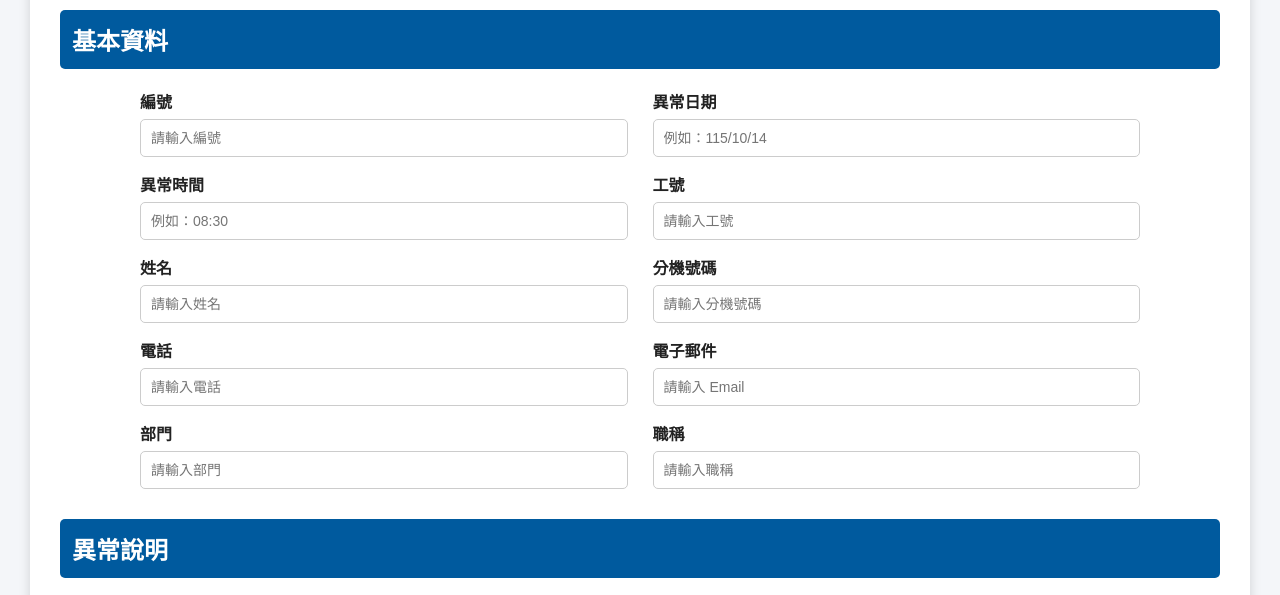
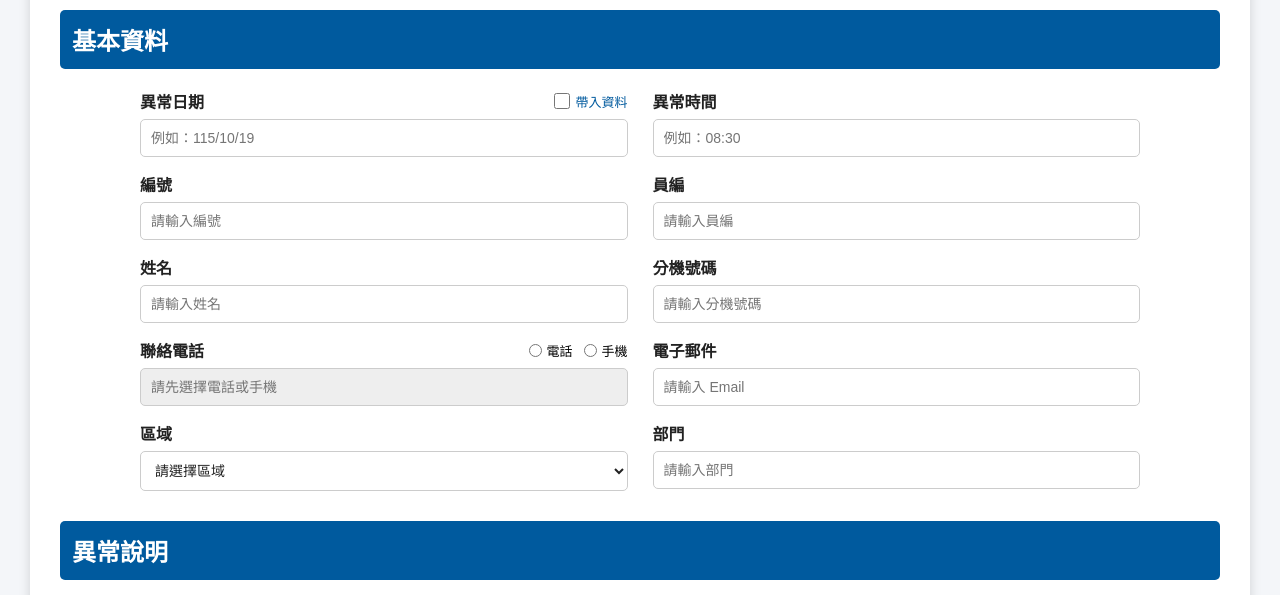
Before and after one commit to 2026eric/2026eric.github.io, a plain HTML site: page index.html in a window 1280 px wide. Shown: the part 147-742 px from the top of the page. Drawn offline with Linux system fonts and the light colour scheme.

Commit message:
Update index.html

```diff
--- a/index.html
+++ b/index.html
@@ -6,7 +6,6 @@
 <title>異常回報表</title>
 
 <style>
-
 *{
     box-sizing:border-box;
     font-family:"Microsoft JhengHei",sans-serif;
@@ -35,12 +34,13 @@ h1{
 
 h2{
     background:#005a9e;
-    color:white;
+    color:#ffffff;
     padding:12px;
     border-radius:5px;
     margin-top:30px;
 }
 
+/* 固定每行兩格 */
 .form-grid{
     display:grid;
     grid-template-columns:1fr 1fr;
@@ -52,9 +52,11 @@ h2{
 .form-group{
     display:flex;
     flex-direction:column;
+    position:relative;
+    min-width:0;
 }
 
-label{
+.form-group > label{
     font-weight:bold;
     color:#222222;
     margin-bottom:6px;
@@ -68,28 +70,91 @@ textarea{
     border:1px solid #cccccc;
     border-radius:5px;
     font-size:14px;
+    background:#ffffff;
+    color:#222222;
 }
 
-table{
-    width:100%;
-    border-collapse:collapse;
-    margin-top:15px;
+/* 鎖定狀態 */
+input:disabled{
+    background:#eeeeee;
+    color:#666666;
+    cursor:not-allowed;
 }
 
-table th{
-    background:#eeeeee;
-    color:#000000;
-    border:1px solid #cccccc;
-    padding:12px;
+/* 日期標題 */
+.date-header{
+    display:flex;
+    align-items:center;
+    justify-content:space-between;
+    margin-bottom:6px;
 }
 
-table td{
-    background:#ffffff;
-    color:#000000;
-    border:1px solid #cccccc;
-    padding:10px;
+.date-header > label{
+    font-weight:bold;
+    color:#222222;
+    margin:0;
 }
 
+.date-check{
+    display:flex;
+    align-items:center;
+    gap:5px;
+    white-space:nowrap;
+}
+
+.date-check input{
+    width:16px;
+    height:16px;
+    margin:0;
+    cursor:pointer;
+}
+
+.date-check label{
+    margin:0;
+    font-size:13px;
+    font-weight:normal;
+    color:#005a9e;
+    cursor:pointer;
+}
+
+/* 聯絡電話標題 */
+.phone-header{
+    display:flex;
+    align-items:center;
+    justify-content:space-between;
+    margin-bottom:6px;
+}
+
+.phone-header > label{
+    font-weight:bold;
+    color:#222222;
+    margin:0;
+}
+
+/* 電話 / 手機選項 */
+.phone-options{
+    display:flex;
+    align-items:center;
+    gap:12px;
+    white-space:nowrap;
+}
+
+.phone-options label{
+    display:flex;
+    align-items:center;
+    gap:4px;
+    margin:0;
+    font-size:13px;
+    font-weight:normal;
+    cursor:pointer;
+}
+
+.phone-options input{
+    width:auto;
+    margin:0;
+}
+
+/* 異常說明 */
 .report-grid{
     display:grid;
     grid-template-columns:1fr 1fr;
@@ -107,6 +172,8 @@ table td{
 
 .report-box label{
     display:block;
+    font-weight:bold;
+    color:#222222;
     margin-bottom:10px;
 }
 
@@ -116,14 +183,21 @@ table td{
     resize:vertical;
 }
 
+/* 送出按鈕 */
+.submit-area{
+    display:flex;
+    justify-content:center;
+    margin-top:30px;
+}
+
 .submit-btn{
-    width:100%;
-    padding:15px;
-    margin-top:30px;
+    width:auto;
+    min-width:130px;
+    padding:11px 25px;
     border:none;
     border-radius:5px;
-    font-size:18px;
-    color:white;
+    font-size:16px;
+    color:#ffffff;
     background:#28a745;
     cursor:pointer;
 }
@@ -136,16 +210,28 @@ table td{
     text-align:center;
     color:#666666;
     margin-top:10px;
+    font-size:13px;
 }
 
-@media (max-width:1000px){
+/* 小螢幕 */
+@media (max-width:768px){
+
+    body{
+        padding:15px;
+    }
+
+    .container{
+        padding:20px;
+    }
+
+    .form-grid{
+        grid-template-columns:1fr;
+    }
 
     .report-grid{
         grid-template-columns:1fr;
     }
-
 }
-
 </style>
 </head>
 
@@ -159,58 +245,176 @@ table td{
 
 <div class="form-grid">
 
+    <!-- 第一列：日期 / 時間 -->
     <div class="form-group">
-<label>編號</label>
-<input type="text" placeholder="請輸入編號">
-</div>
 
-<div class="form-group">
-<label>異常日期</label>
-<input type="text" placeholder="例如：115/10/14">
-</div>
+        <div class="date-header">
 
-<div class="form-group">
-<label>異常時間</label>
-<input type="text" placeholder="例如：08:30">
-</div>
+            <label for="abnormalDate">異常日期</label>
 
-<div class="form-group">
-<label>工號</label>
-<input type="text" placeholder="請輸入工號">
-</div>
+            <div class="date-check">
 
-<div class="form-group">
-<label>姓名</label>
-<input type="text" placeholder="請輸入姓名">
-</div>
+                <input
+                    type="checkbox"
+                    id="useCurrentDateTime"
+                    onchange="setCurrentDateTime()">
 
-<div class="form-group">
-<label>分機號碼</label>
-<input type="text" placeholder="請輸入分機號碼">
-</div>
+                <label for="useCurrentDateTime">
+                    帶入資料
+                </label>
 
-<div class="form-group">
-<label>電話</label>
-<input type="text" placeholder="請輸入電話">
-</div>
-
-<div class="form-group">
-<label>電子郵件</label>
-<input type="text" placeholder="請輸入 Email">
-</div>
-
-<div class="form-group">
-<label>部門</label>
-<input type="text" placeholder="請輸入部門">
-</div>
-
-<div class="form-group">
-<label>職稱</label>
-<input type="text" placeholder="請輸入職稱">
             </div>
 
         </div>
 
+        <input
+            type="text"
+            id="abnormalDate"
+            placeholder="例如：115/10/19">
+
+    </div>
+
+
+    <div class="form-group">
+
+        <label for="abnormalTime">異常時間</label>
+
+        <input
+            type="text"
+            id="abnormalTime"
+            placeholder="例如：08:30">
+
+    </div>
+
+
+    <!-- 第二列：編號 / 員編 -->
+    <div class="form-group">
+
+        <label>編號</label>
+
+        <input
+            type="text"
+            placeholder="請輸入編號">
+
+    </div>
+
+
+    <div class="form-group">
+
+        <label>員編</label>
+
+        <input
+            type="text"
+            placeholder="請輸入員編">
+
+    </div>
+
+
+    <!-- 第三列：姓名 / 分機 -->
+    <div class="form-group">
+
+        <label>姓名</label>
+
+        <input
+            type="text"
+            placeholder="請輸入姓名">
+
+    </div>
+
+
+    <div class="form-group">
+
+        <label>分機號碼</label>
+
+        <input
+            type="text"
+            placeholder="請輸入分機號碼">
+
+    </div>
+
+
+    <!-- 第四列：聯絡電話 / Email -->
+    <div class="form-group">
+
+        <div class="phone-header">
+
+            <label for="phoneNumber">
+                聯絡電話
+            </label>
+
+            <div class="phone-options">
+
+                <label>
+                    <input
+                        type="radio"
+                        name="phoneType"
+                        value="phone"
+                        onchange="changePhoneType()">
+                    電話
+                </label>
+
+                <label>
+                    <input
+                        type="radio"
+                        name="phoneType"
+                        value="mobile"
+                        onchange="changePhoneType()">
+                    手機
+                </label>
+
+            </div>
+
+        </div>
+
+        <input
+            type="text"
+            id="phoneNumber"
+            placeholder="請先選擇電話或手機"
+            disabled>
+
+    </div>
+
+
+    <div class="form-group">
+
+        <label>電子郵件</label>
+
+        <input
+            type="text"
+            placeholder="請輸入 Email">
+
+    </div>
+
+
+    <!-- 第五列：區域 / 部門 -->
+    <div class="form-group">
+
+        <label>區域</label>
+
+        <select>
+            <option value="">請選擇區域</option>
+            <option value="康橋國際學校">
+                康橋國際學校
+            </option>
+            <option value="康軒文教事業">
+                康軒文教事業
+            </option>
+        </select>
+
+    </div>
+
+
+    <div class="form-group">
+
+        <label>部門</label>
+
+        <input
+            type="text"
+            placeholder="請輸入部門">
+
+    </div>
+
+</div>
 
 
 <h2>異常說明</h2>
@@ -218,21 +422,38 @@ table td{
 <div class="report-grid">
 
     <div class="report-box">
+
         <label>問題回報</label>
-<textarea placeholder="請詳細描述發現的問題、異常狀況、故障設備或需追蹤事項"></textarea>
+
+        <textarea
+            placeholder="請詳細描述發現的問題、異常狀況、故障設備或需追蹤事項"></textarea>
+
     </div>
 
+
     <div class="report-box">
+
         <label>其他備註</label>
-<textarea placeholder="請填寫其他補充說明"></textarea>
+
+        <textarea
+            placeholder="請填寫其他補充說明"></textarea>
+
     </div>
 
 </div>
 
 
-<button class="submit-btn" onclick="fakeSubmit()">
+<div class="submit-area">
+
+    <button
+        class="submit-btn"
+        type="button"
+        onclick="fakeSubmit()">
         送出報表
     </button>
+
+</div>
+
 
 <div class="notice">
 此按鈕僅供展示用途，不會實際送出任何資料
@@ -240,10 +461,126 @@ table td{
 
 </div>
 
+
 <script>
+
+/* 帶入日期與時間 */
+function setCurrentDateTime(){
+
+    const checkbox =
+        document.getElementById("useCurrentDateTime");
+
+    const dateInput =
+        document.getElementById("abnormalDate");
+
+    const timeInput =
+        document.getElementById("abnormalTime");
+
+
+    /* 勾選：帶入資料並鎖定 */
+    if(checkbox.checked){
+
+        const now = new Date();
+
+        const rocYear =
+            now.getFullYear() - 1911;
+
+        const month =
+            String(now.getMonth() + 1).padStart(2, "0");
+
+        const day =
+            String(now.getDate()).padStart(2, "0");
+
+        const hours =
+            String(now.getHours()).padStart(2, "0");
+
+        const minutes =
+            String(now.getMinutes()).padStart(2, "0");
+
+
+        dateInput.value =
+            rocYear + "/" + month + "/" + day;
+
+        timeInput.value =
+            hours + ":" + minutes;
+
+
+        dateInput.disabled = true;
+        timeInput.disabled = true;
+
+    }
+
+    /* 取消勾選：清空並解除鎖定 */
+    else{
+
+        dateInput.disabled = false;
+        timeInput.disabled = false;
+
+        dateInput.value = "";
+        timeInput.value = "";
+
+        dateInput.placeholder =
+            "例如：115/10/19";
+
+        timeInput.placeholder =
+            "例如：08:30";
+
+    }
+}
+
+
+/* 電話 / 手機切換 */
+function changePhoneType(){
+
+    const selected =
+        document.querySelector(
+            'input[name="phoneType"\]:checked'
+        );
+
+    const phoneInput =
+        document.getElementById("phoneNumber");
+
+
+    /* 預防沒有任何選項 */
+    if(!selected){
+
+        phoneInput.value = "";
+        phoneInput.disabled = true;
+        phoneInput.placeholder =
+            "請先選擇電話或手機";
+
+        return;
+    }
+
+
+    /* 有選擇後解除鎖定 */
+    phoneInput.disabled = false;
+
+    if(selected.value === "phone"){
+
+        phoneInput.placeholder =
+            "請輸入電話號碼";
+
+    }
+
+    else if(selected.value === "mobile"){
+
+        phoneInput.placeholder =
+            "請輸入手機號碼";
+
+    }
+}
+
+
+/* 展示用按鈕 */
 function fakeSubmit(){
-    alert("巡檢報表已送出（展示模式，不會實際儲存任何資料）");
+
+    alert(
+        "異常回報表已送出"
+    );
+
 }
+
 </script>
 
 </body>
```
Lines whose indentation alone changed are shown as unchanged.
